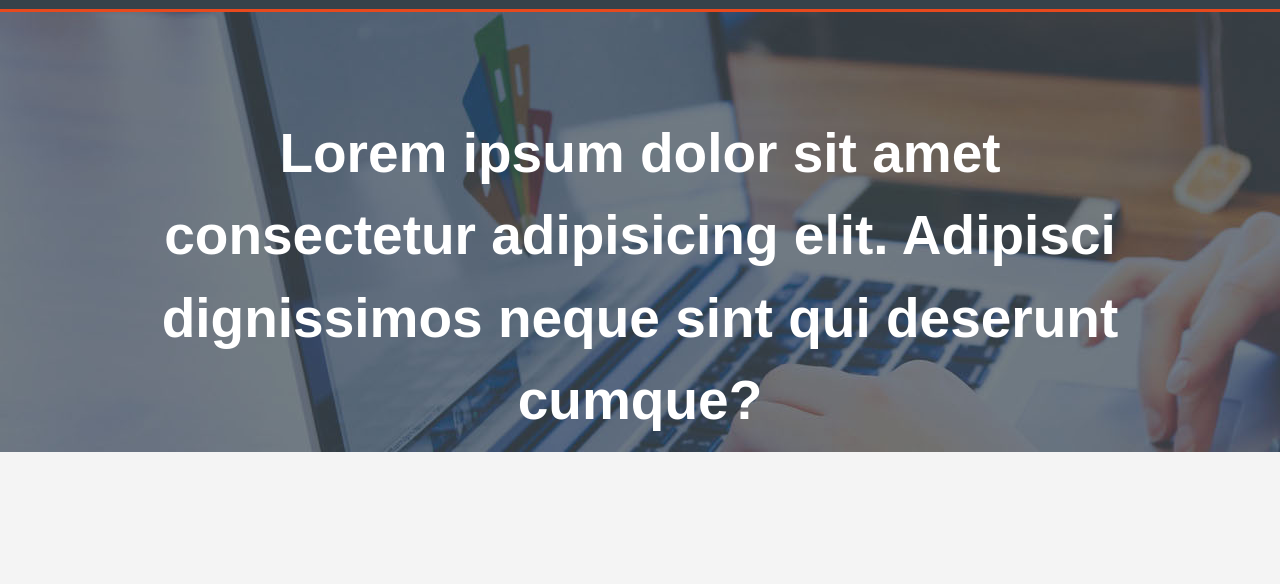
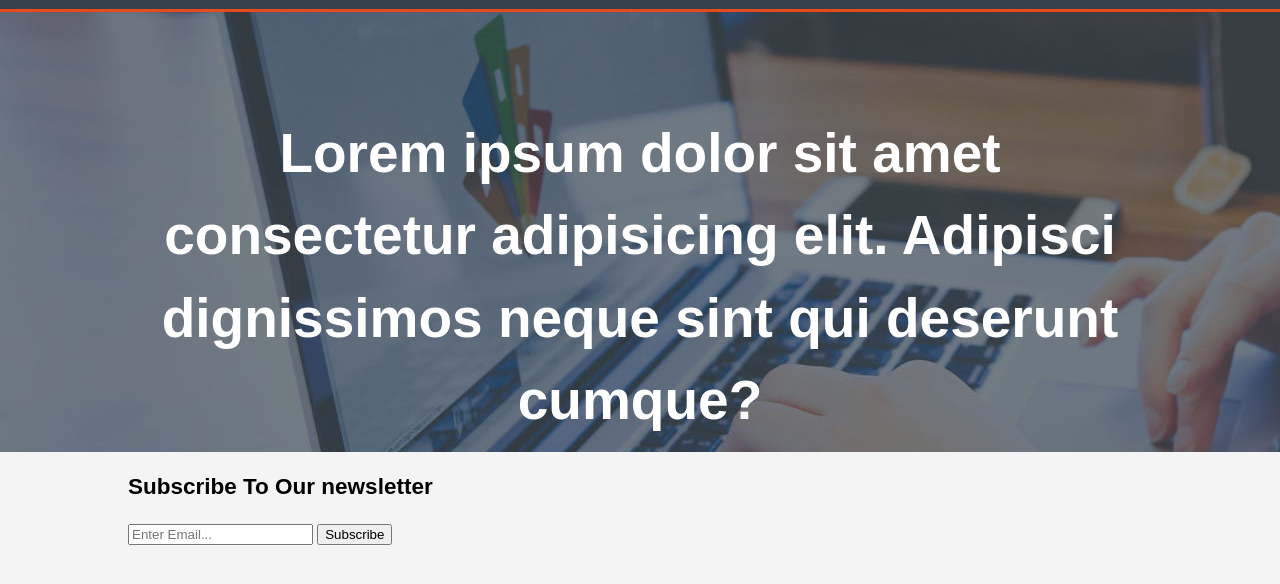
Before and after one commit to Eltayeb-Elgaali/acme-web-design, a plain HTML site: page index.html in a window 1280 px wide. Shown: the part 114-698 px from the top of the page. Drawn offline with Linux system fonts and the light colour scheme.

Commit message:
newsletter-html

```diff
--- a/index.html
+++ b/index.html
@@ -35,6 +35,16 @@
       <h1>Lorem ipsum dolor sit amet consectetur adipisicing elit. Adipisci dignissimos neque sint qui deserunt cumque?</h1>
     </div>
   </section>
+
+  <section id="newsletter">
+    <div class="container">
+      <h1>Subscribe To Our newsletter</h1>
+      <form>
+        <input type="email" placeholder="Enter Email...">
+        <button type="submit" class="button_1">Subscribe</button>
+      </form>
+    </div>
+  </section>
 </body>
 
 </html>
```
Also changed, not shown: 1 other file.
